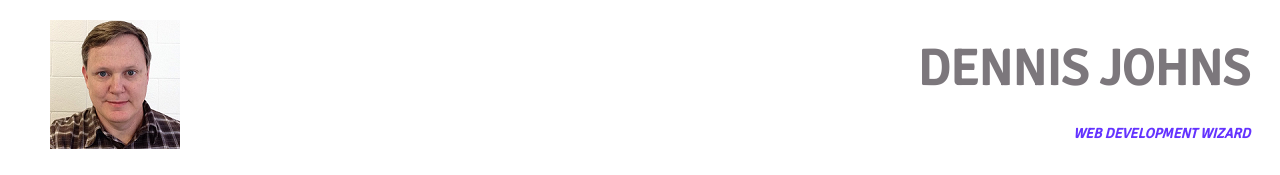
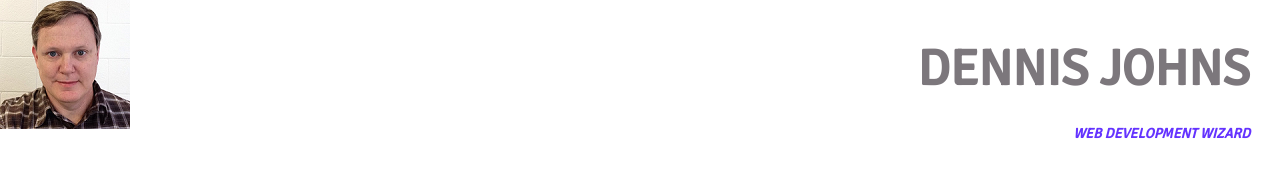
Before and after one commit to HoosierCoder/Portfolio-Project, a plain HTML site: page index.html in a window 1280 px wide. Shown: the top 175 px of the page. Drawn offline with nearby package versions, Linux system fonts and the light colour scheme.

Commit message:
Add files via upload

```diff
--- a/index.html
+++ b/index.html
@@ -19,8 +19,8 @@
     <section class="container">
 
       <header class="flexrow flexheader">
-        <div class="midcol logo">
-          <img src="images/avi.png" id="logo" alt="Headshot logo">
+        <div class="midcol avi">
+          <img src="images/avi.png" alt="Headshot logo">
         </div>
         <div class="midcol main-title">
           <h1>Dennis Johns</h1>
```
